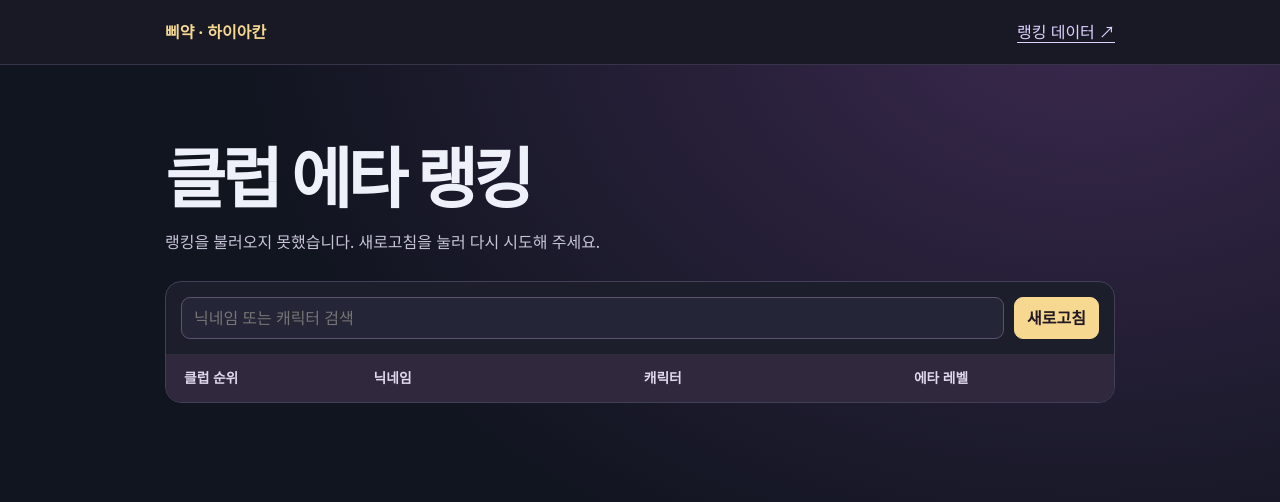
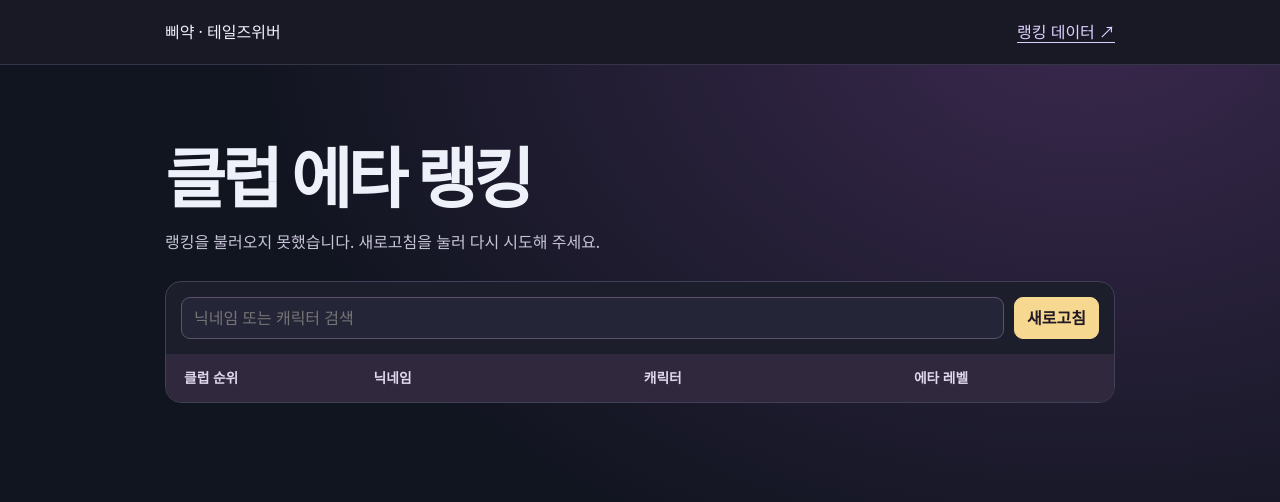
Before and after one commit to bbiyakculb/bbiyak, a plain HTML site: page INFO_ETA_RANKING.html in a window 1280 px wide. Drawn offline with Linux system fonts and the light colour scheme; no server answers.

Commit message:
Update INFO_ETA_RANKING.html

```diff
--- a/INFO_ETA_RANKING.html
+++ b/INFO_ETA_RANKING.html
@@ -119,7 +119,7 @@ td.rank { font-weight: 700; }
 <body>
 <header>
   <div class="wrap">
-    <span class="brand">삐약 · 하이아칸</span>
+    <p>삐약 · 테일즈위버</p>
     <a href="https://github.com/91primula/tw-eta-data/blob/main/eta_ranking.json"
        target="_blank" rel="noopener">랭킹 데이터 ↗</a>
   </div>
```
